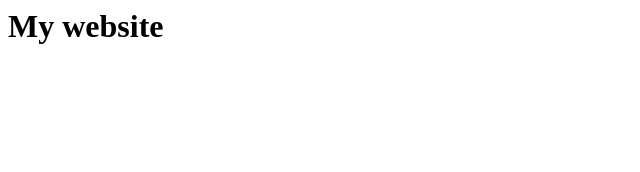
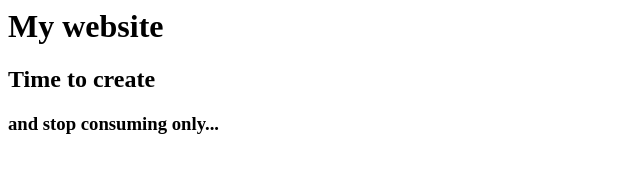
Before and after one commit to davidscmx/davidsosa.github.io, a plain HTML site: page docs/index.html in a window 1280 px wide. Shown: the whole page, without its empty margins (0-640 px from the left). Drawn offline with Linux system fonts and the light colour scheme.

Commit message:
Added a few header sentences

```diff
--- a/docs/index.html
+++ b/docs/index.html
@@ -1 +1,5 @@
 <h1> My website </h1>
+
+<h2> Time to create </h2>
+
+<h3> and stop consuming only... </h3>
```
